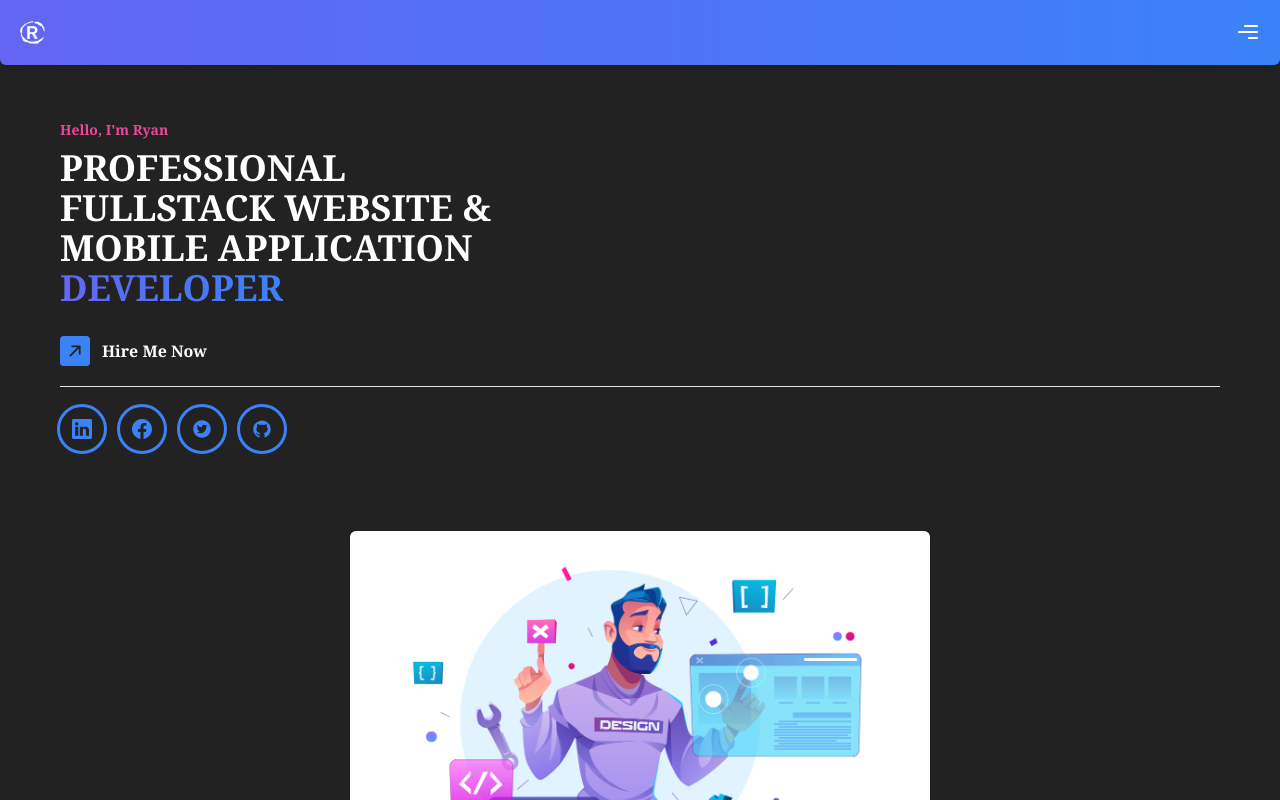
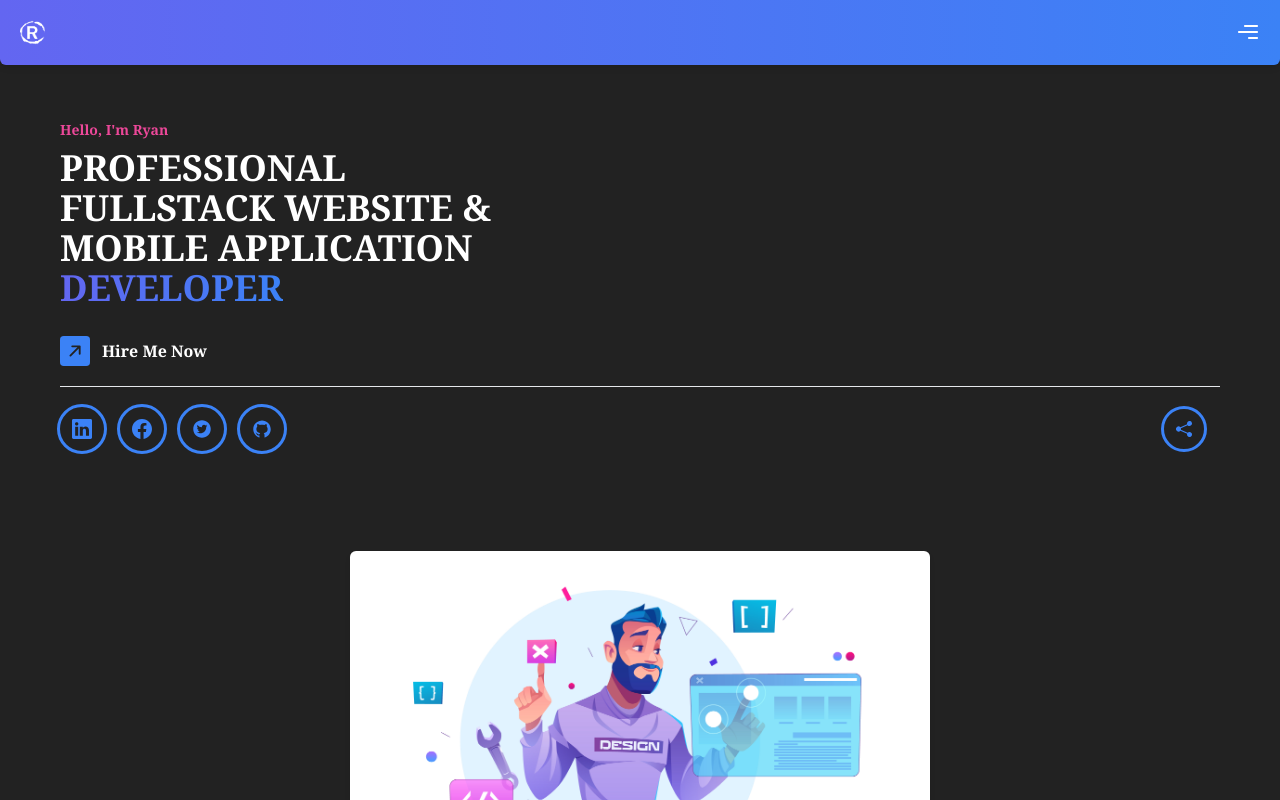
Before and after one commit to RyanLarge13/Professional-Portfolio, a React (Vite) app: page / in a window 1280 px wide. Shown: the top 800 px of the page. Built offline with nearby package versions, Linux system fonts and the light colour scheme.

Commit message:
Facebook Share Link

```diff
--- a/src/components/Hero.jsx
+++ b/src/components/Hero.jsx
@@ -1,12 +1,16 @@
 import { motion } from "framer-motion";
 import { animations } from "../styles/variants.js";
 import { elements } from "../styles/styles.js";
-import { BsFillArrowUpRightSquareFill } from "react-icons/bs";
+import { BsFillArrowUpRightSquareFill, BsFillShareFill } from "react-icons/bs";
 import Dev from "../assets/dev.jpg";
 import Tilt from "react-parallax-tilt";
 import socialLinks from "../constants/socialLinks.js";
 
 const Hero = () => {
+  const urlToShare = "https://www.example.com";
+  const encodedUrl = encodeURIComponent(urlToShare);
+  const facebookShareUrl = `https://www.facebook.com/sharer/sharer.php?u=${encodedUrl}`;
+
   return (
     <section className="px-5 pt-10 mt-20" id="home">
       <div className="w-full">
@@ -28,6 +32,7 @@ const Hero = () => {
           </a>
         </div>
         <hr />
+        <div className="flex justify-between items-center">
           <motion.div
             variants={animations.stagger}
             initial="hidden"
@@ -47,6 +52,20 @@ const Hero = () => {
               </motion.div>
             ))}
           </motion.div>
+          <motion.div
+            whileHover={{ scale: 1.05 }}
+            variants={animations.socialIcons}
+            className={`${elements.socialLink}`}
+          >
+            <a
+              href={facebookShareUrl}
+              target="_blank"
+              rel="noopener noreferrer"
+            >
+              <BsFillShareFill className="text-blue-500" />
+            </a>
+          </motion.div>
+        </div>
       </div>
       <Tilt
         tiltMaxAngleX={7}
```
Lines whose indentation alone changed are shown as unchanged.
